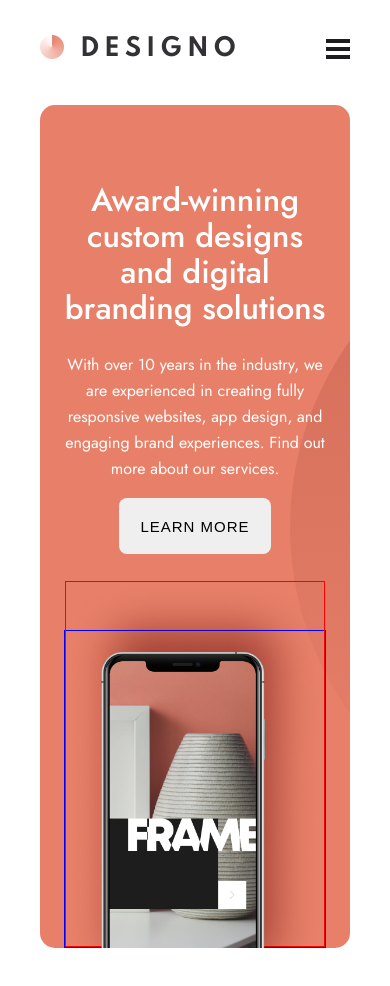
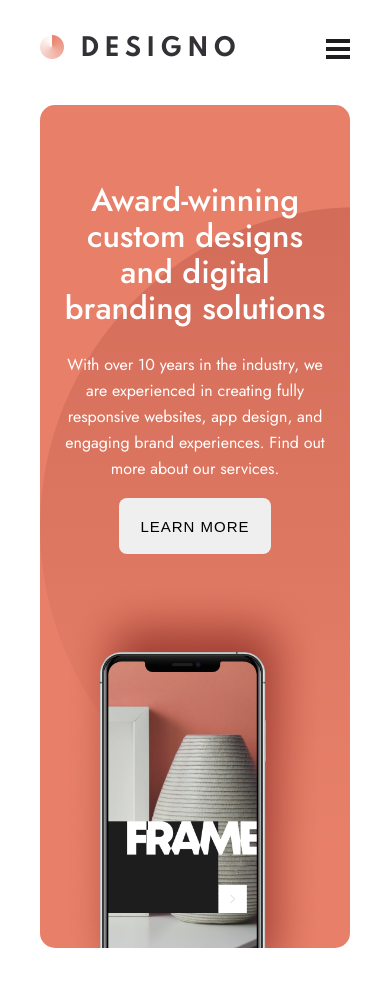
Before and after one commit to iadefidipe/designo-agency, a Next.js app in the folder Next/designo/: page / in a window 390 px wide. Shown: the top 986 px of the page. Built offline with nearby package versions, Linux system fonts and the light colour scheme.

Commit message:
fix: hero image positioning

```diff
--- a/Next/designo/styles/Home.module.css
+++ b/Next/designo/styles/Home.module.css
@@ -27,8 +27,6 @@
 
 .heroRight {
   position: relative;
-
-  border: 1px solid blue;
 }
 
 .heroRight > div {
@@ -37,7 +35,6 @@
   left: 0;
   right: -150px;
   bottom: 0;
-  border: 1px solid red;
 }
 
 @media (max-width: 1300px) {
@@ -70,6 +67,9 @@
   }
 }
 @media (max-width: 660px) {
+  .hero {
+    background-position: 200px center;
+  }
   .heroRight > div {
     top: -150px;
   }
@@ -79,4 +79,15 @@
   .heroRight > div {
     top: -50px;
   }
+  .hero {
+    background-position: left center;
+  }
 }
+
+@media (max-width: 350px) {
+  .heroRight > div {
+    top: 0px;
+  }
+}
+@media (max-width: 400px) {
+}
```
